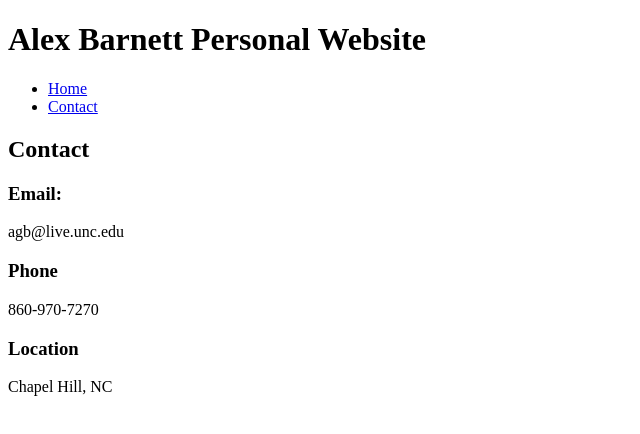
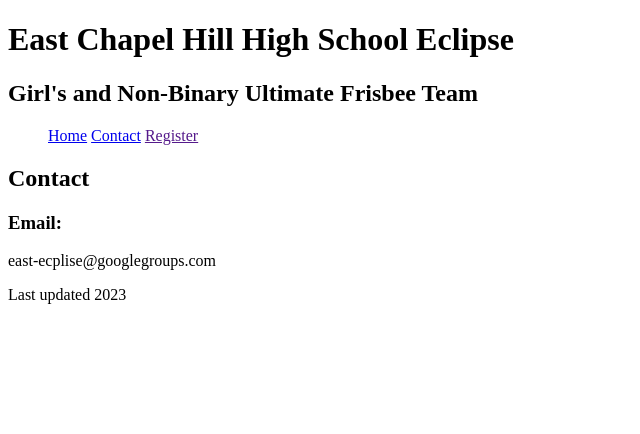
Before and after one commit to barnettalex99/BarnettAA1, a plain HTML site: page contact.html in a window 1280 px wide. Shown: the whole page, without its empty margins (0-640 px from the left). Drawn offline with Linux system fonts and the light colour scheme.

Commit message:
insert relevant information

```diff
--- a/contact.html
+++ b/contact.html
@@ -4,15 +4,18 @@
     <meta charset="UTF-8">
     <meta http-equiv="X-UA-Compatible" content="IE=edge">
     <meta name="viewport" content="width=device-width, initial-scale=1.0">
-    <title>Alex Barnett Contact</title>
+    <title>Contact Us</title>
+    <link rel = "stylesheet" href = "css/styles.css">
 </head>
 <body>
     <header>
-        <h1>Alex Barnett Personal Website</h1>
+        <h1>East Chapel Hill High School Eclipse</h1>
+        <h2>Girl's and Non-Binary Ultimate Frisbee Team</h2>
         <nav>
             <ul>
-                <li><a href = "index.html">Home</a></li>
-                <li><a href ="contact.html">Contact</a></li>
+                <li class="nav-item"><a href = "index.html">Home</a></li>
+                <li class="nav-item"><a href ="contact.html">Contact</a></li>
+                <li class="nav-item"> <a href="">Register</a></li>
             </ul>
         </nav>
     </header>
@@ -20,15 +23,13 @@
         <h2> Contact </h2>
         <div class="body-text">
             <h3>Email:</h3>
-            <p> agb@live.unc.edu</p>
-            <h3>Phone</h3>
-            <p> 860-970-7270</p>
-            <h3>Location</h3>
-            <p>Chapel Hill, NC</p>
+            <p> east-ecplise@googlegroups.com</p>
         </div>
     </div>
     <footer>
-        <!-- INCLUDE FOOTER STUFF HERE -->
+        <footer>
+            <p> Last updated 2023</p>
+        </footer>
     </footer>
 </body>
 
--- a/css/styles.css
+++ b/css/styles.css
@@ -0,0 +1,4 @@
+
+li{
+    display: inline-block;
+}
```
Also changed, not shown: index.html (+13 -7 lines), school-logo.jpeg (added).
